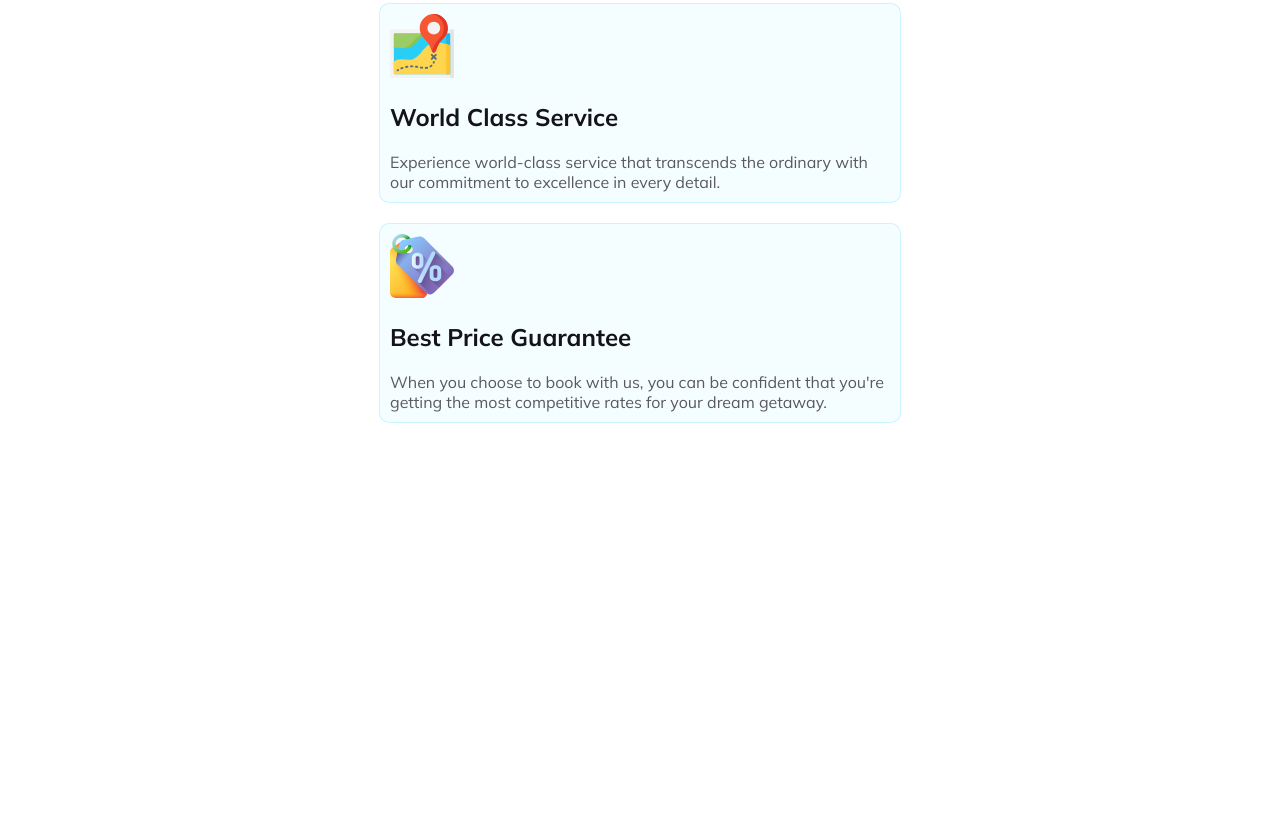
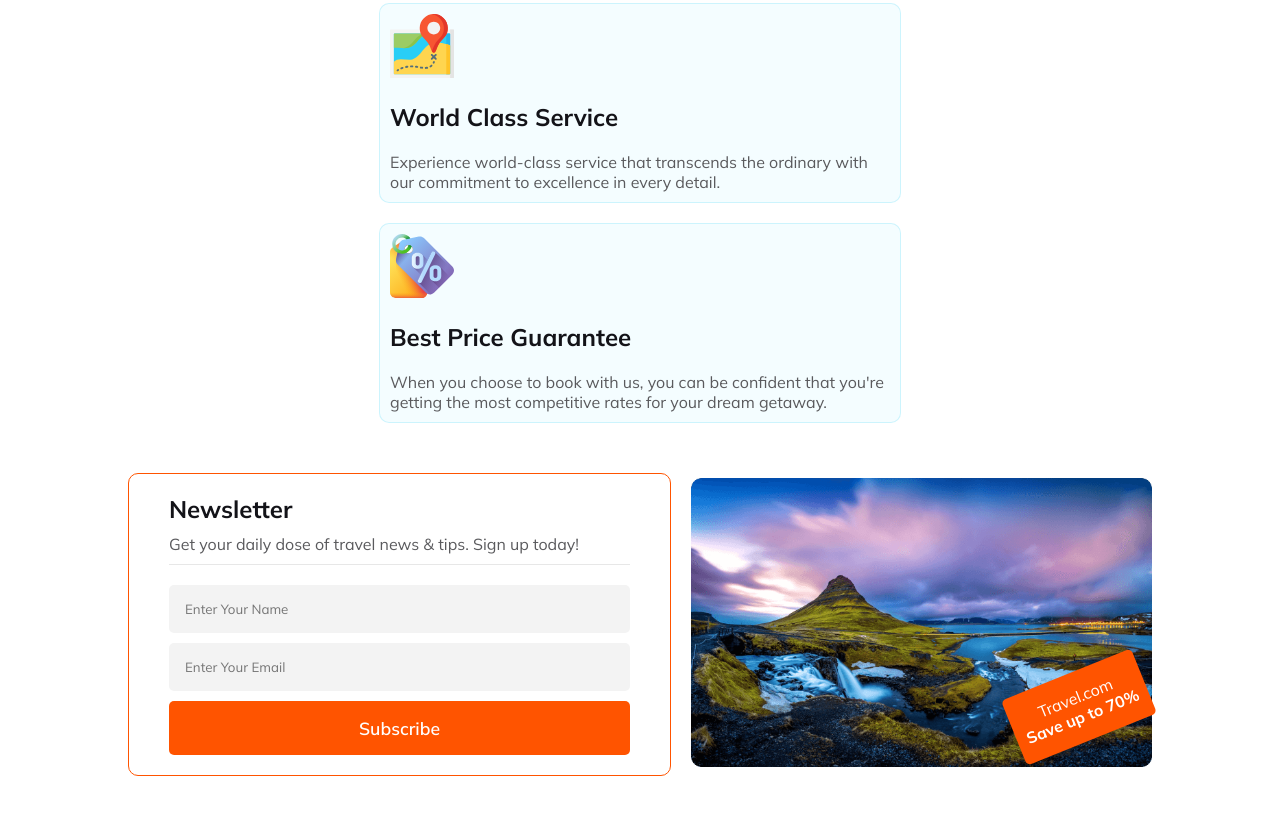
Before and after one commit to kibriarobin97/travel-paradise, a plain HTML site: page index.html in a window 1280 px wide. Shown: the part 2510-3324 px from the top of the page. Before the commit the page ends 2983 px from the top, so only its background shows below. Drawn offline with Linux system fonts and the light colour scheme.

Commit message:
added newsletter section

```diff
--- a/index.html
+++ b/index.html
@@ -114,22 +114,51 @@
         <!-- Choose section -->
         <section class="choose-section">
             <h3 class="section-title">Why Choose Us</h3>
-            <p class="section-description">Choose Travel Paradise for an unparalleled travel experience that goes beyond the ordinary. Let us transform your wanderlust into cherished memories, creating a journey that reflects your individual style and aspirations.</p>
+            <p class="section-description">Choose Travel Paradise for an unparalleled travel experience that goes beyond
+                the ordinary. Let us transform your wanderlust into cherished memories, creating a journey that reflects
+                your individual style and aspirations.</p>
             <div class="choose-container">
                 <div class="choose-item">
                     <img src="Images/icons/hotel 1.svg" alt="">
                     <h4>Handpicked Hotels</h4>
-                    <p>Discover a world of refined luxury and personalized hospitality with our handpicked selection of hotels.</p>
+                    <p>Discover a world of refined luxury and personalized hospitality with our handpicked selection of
+                        hotels.</p>
                 </div>
                 <div class="choose-item">
                     <img src="Images/icons/map 1.svg" alt="">
                     <h4>World Class Service</h4>
-                    <p>Experience world-class service that transcends the ordinary with our commitment to excellence in every detail.</p>
+                    <p>Experience world-class service that transcends the ordinary with our commitment to excellence in
+                        every detail.</p>
                 </div>
                 <div class="choose-item">
                     <img src="Images/icons/price-tag 1.svg" alt="">
                     <h4>Best Price Guarantee</h4>
-                    <p>When you choose to book with us, you can be confident that you're getting the most competitive rates for your dream getaway.</p>
+                    <p>When you choose to book with us, you can be confident that you're getting the most competitive
+                        rates for your dream getaway.</p>
+                </div>
+            </div>
+        </section>
+
+        <!-- newsletter section -->
+
+        <section class="newsletter-section">
+            <div class="newsletter-text">
+                <div class="newsletter-text-box">
+                    <h4>Newsletter</h4>
+                    <p>Get your daily dose of travel news & tips. Sign up today!</p>
+                </div>
+                <form class="newsletter-form">
+                    <input type="text" name="" id="" placeholder="Enter Your Name">
+                    <input type="email" name="" id="" placeholder="Enter Your Email">
+                    <input id="sub-button" type="button" value="Subscribe">
+                </form>
+            </div>
+
+            <div class="newsletter-img">
+                <img src="Images/Rectangle 88 (1).png" alt="">
+                <div class="discount">
+                    <p>Travel.com</p>
+                    <h4>Save up to 70%</h4>
                 </div>
             </div>
         </section>
--- a/styles/style.css
+++ b/styles/style.css
@@ -219,13 +219,15 @@ main {
 .choose-section {
     margin: 50px 0;
 }
-.choose-container{
+
+.choose-container {
     display: flex;
     justify-content: center;
     align-items: center;
     flex-wrap: wrap;
     gap: 20px;
 }
+
 .choose-item {
     max-width: 500px;
     padding: 10px;
@@ -244,6 +246,84 @@ main {
 .choose-item p {
     color: #5A5A5D;
 }
+
+/* newsletter section styles */
+
+.newsletter-section {
+    display: flex;
+    justify-content: center;
+    align-items: center;
+    gap: 20px;
+    margin: 50px 0;
+}
+
+.newsletter-text {
+    width: 50%;
+    border-radius: 10px;
+    border: 1px solid #FF5400;
+    padding: 20px 40px;
+}
+
+.newsletter-text-box {
+    border-bottom: 1px solid rgba(19, 19, 24, 0.10);
+    margin-bottom: 20px;
+}
+
+.newsletter-text h4 {
+    color: #131318;
+    font-size: 1.5rem;
+    font-weight: 700;
+}
+
+.newsletter-text p {
+    color: #5A5A5D;
+    margin: 10px 0;
+}
+
+.newsletter-form {
+    display: flex;
+    flex-direction: column;
+    gap: 10px;
+}
+
+.newsletter-form #sub-button {
+    background: #FF5400;
+    color: #FFFFFF;
+    font-weight: 600;
+    font-size: 1.1rem;
+}
+
+.newsletter-form input {
+    padding: 16px;
+    border: none;
+    border-radius: 5px;
+    background: rgba(19, 19, 24, 0.05);
+}
+
+.newsletter-img {
+    width: 50%;
+    position: relative;
+}
+
+.newsletter-img img {
+    width: 100%;
+    object-fit: cover;
+}
+
+.discount {
+    text-align: center;
+    max-width: 200px;
+    padding: 15px 10px;
+    border-radius: 5px;
+    background: #FF5400;
+    color: #FFFFFF;
+    position: absolute;
+    bottom: 10%;
+    left: 69%;
+    transform: rotate(-22deg);
+}
+
+
 
 /* responsive mobile device */
 
@@ -323,4 +403,23 @@ main {
     .bandarban {
         grid-column: 1/span 1;
     }
+
+    .newsletter-section {
+        flex-direction: column;
+    }
+
+    .newsletter-text {
+        width: 100%;
+        padding: 20px 10px;
+        border: none;
+    }
+
+    .newsletter-img {
+        width: 100%;
+    }
+    .discount{
+        bottom: 12%;
+        left: 57%;
+        transform: rotate(-20deg);
+    }
 }
```
Also changed, not shown: Images/Rectangle 88 (1).png (renamed from Images/Rectangle 8 (1).png).
